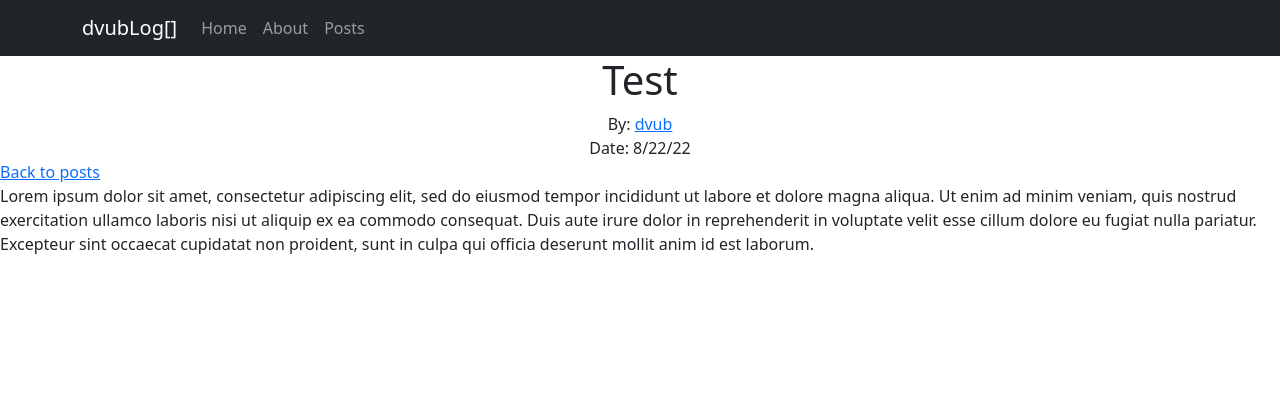
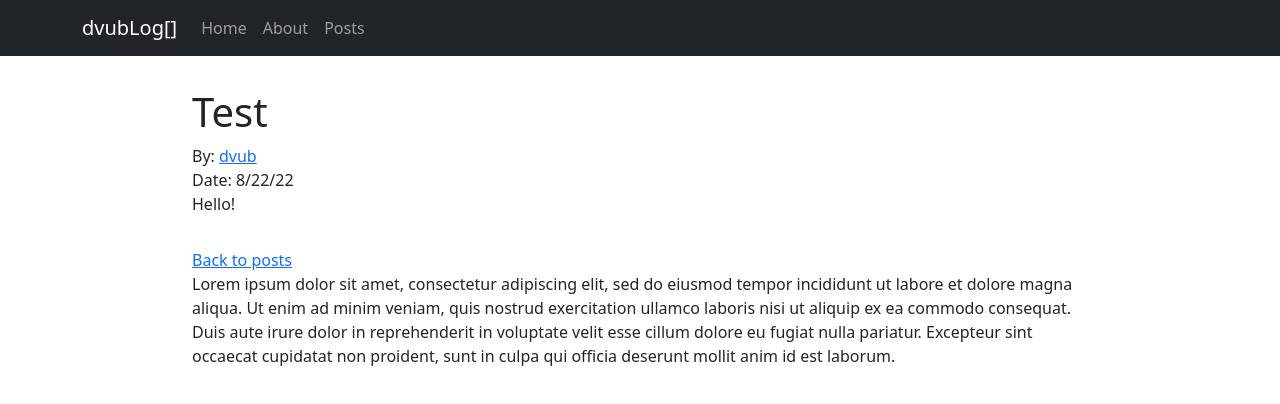
Before and after one commit to dvub/dvub-site, a Next.js app: page /posts/test in a window 1280 px wide. Shown: the top 404 px of the page. Built offline with nearby package versions, Linux system fonts and the light colour scheme; a small style sheet from the web is missing.

Commit message:
style post layout

```diff
--- a/components/layout.tsx
+++ b/components/layout.tsx
@@ -11,26 +11,33 @@ interface Props {
 const Layout: FC<Props> = (props) => {
 
     const { children, meta } = props;
-    const { title, author, date, authorLink } = meta;
+    const { title, author, date, authorLink, description } = meta;
 
 
+
+    const sideMargin = '12rem';
     const bodyStyle: CSS.Properties = {
         textAlign: 'left',
+        marginLeft: sideMargin,
+        marginRight: sideMargin,
+        marginTop: '2rem',
     }
     return (
         <>
             <Head>
                 <title>{title}</title>
-                <link rel="stylesheet" href="https://unpkg.com/dracula-prism/dist/css/dracula-prism.css"/>
+                <link rel="stylesheet" href="https://unpkg.com/dracula-prism/dist/css/dracula-prism.css" />
             </Head>
 
             <div>
                 {/* title, author, date, etc */}
-                <header style={{textAlign: 'center'}}>
+                <header style={bodyStyle}>
                     <h1>{title}</h1>
                     By: <a href={authorLink}>{author}</a>
+                    <br />
+                    Date: {date}
                     <br/>
-                    Date: {date}
+                    {description}
                 </header>
 
                 {/* props.children will render the standard md content*/}
```
